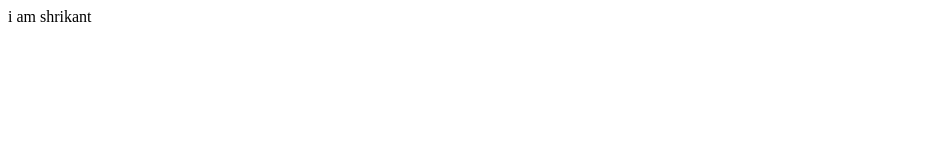
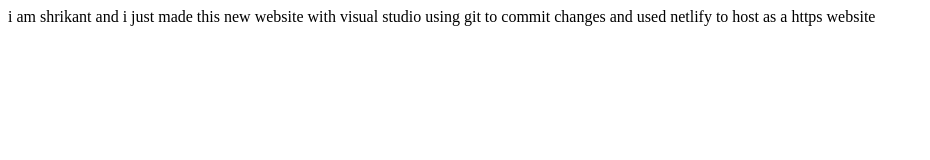
Before and after one commit to Noobiee12/newrepo, a plain HTML site: page index.html in a window 1280 px wide. Shown: the whole page, without its empty margins (0-930 px from the left). Drawn offline with Linux system fonts and the light colour scheme.

Commit message:
dhewhd
gg

```diff
--- a/index.html
+++ b/index.html
@@ -2,10 +2,10 @@
 <html lang="en">
 <head>
     <meta charset="UTF-8">
-    <meta name="viewport" content="width=, initial-scale=1.0">
+    <meta name="viewport" content="width=34, initial-scale=1.0">
     <title>Document</title>
 </head>
 <body>
-    i am shrikant
+    i am shrikant and i just made this new website with visual studio using git to commit changes and used netlify to host as a https website
 </body>
 </html>
```
Also changed, not shown: 1 other file.
